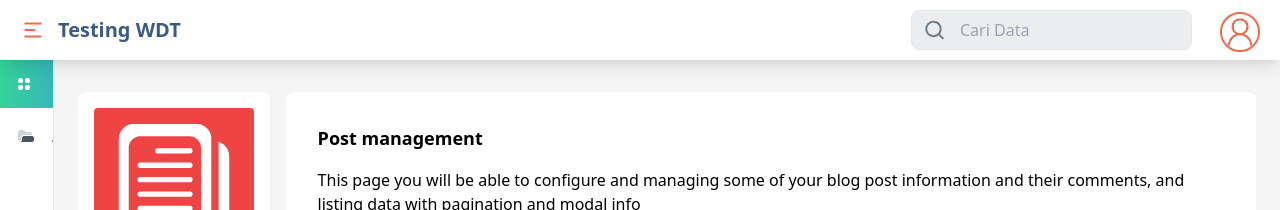
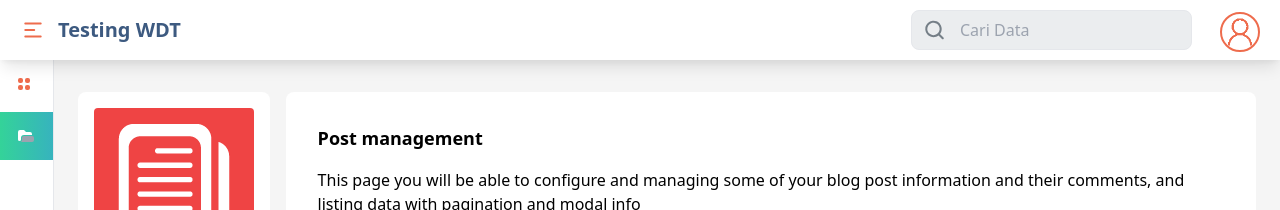
Before and after one commit to hadistlm/Testing-WDT, a Nuxt app: page /admin/posts in a window 1280 px wide. Shown: the top 210 px of the page. Built offline with nearby package versions, Linux system fonts and the light colour scheme; no server answers.

Commit message:
Adding : navbar & sidebar active state

```diff
--- a/components/core/Header.vue
+++ b/components/core/Header.vue
@@ -49,13 +49,44 @@
         }"
         class="md:hidden grid grid-cols-3 gap-3 mt-3 shadow-lg"
       >
-        <a class="flex flex-col items-center justify-end pb-2" href="#">
-          <img src="@/assets/icon/core-menu.svg" class="pb-4">
-        </a>
-        <a class="flex flex-col items-center justify-end" href="#">
-          <img src="@/assets/icon/core-menu.svg" class="pb-4">
-          <div class="w-10/12 border-t-4 menu-selected rounded"></div>
-        </a>
+        <NuxtLink
+          to="/dashboard"
+          class="flex flex-col items-center justify-end"
+        >
+          <svg
+            :class="{
+              'mb-2 text-gray-400' : currentPath !== 'dashboard',
+              'basic-color' : currentPath === 'dashboard'
+            }"
+            class="h-10 w-10"
+            viewBox="0 0 24 24"
+            fill="none"
+          >
+            <path d="M6 8a2 2 0 0 1 2-2h1a2 2 0 0 1 2 2v1a2 2 0 0 1-2 2H8a2 2 0 0 1-2-2V8ZM6 15a2 2 0 0 1 2-2h1a2 2 0 0 1 2 2v1a2 2 0 0 1-2 2H8a2 2 0 0 1-2-2v-1Z" class="fill-current text-cyan-400 dark:fill-slate-600"></path>
+            <path d="M13 8a2 2 0 0 1 2-2h1a2 2 0 0 1 2 2v1a2 2 0 0 1-2 2h-1a2 2 0 0 1-2-2V8Z" class="fill-current text-cyan-200 group-hover:text-cyan-300"></path>
+            <path d="M13 15a2 2 0 0 1 2-2h1a2 2 0 0 1 2 2v1a2 2 0 0 1-2 2h-1a2 2 0 0 1-2-2v-1Z" class="fill-current group-hover:text-sky-300"></path>
+          </svg>
+          <div v-show="currentPath === 'dashboard'" class="w-10/12 mt-2 border-t-4 menu-selected rounded"></div>
+        </NuxtLink>
+        <NuxtLink
+          to="/admin/posts"
+          class="flex flex-col items-center justify-end"
+        >
+          <svg
+            :class="{
+              'mb-2 text-gray-400' : currentPath !== 'posts',
+              'basic-color' : currentPath === 'posts'
+            }"
+            class="h-10 w-10"
+            xmlns="http://www.w3.org/2000/svg"
+            viewBox="0 0 20 20"
+            fill="currentColor"
+          >
+            <path class="fill-current" fill-rule="evenodd" d="M2 6a2 2 0 012-2h4l2 2h4a2 2 0 012 2v1H8a3 3 0 00-3 3v1.5a1.5 1.5 0 01-3 0V6z" clip-rule="evenodd" />
+            <path class="fill-current text-gray-400" d="M6 12a2 2 0 012-2h8a2 2 0 012 2v2a2 2 0 01-2 2H2h2a2 2 0 002-2v-2z" />
+          </svg>
+          <div v-show="currentPath === 'posts'" class="w-10/12 mt-2 border-t-4 menu-selected rounded"></div>
+        </NuxtLink>
         <div @click="toggleDropdown()" class="flex flex-col justify-end items-center pb-2">
           <img class="border-2 rounded-full menu-selected h-10 w-10" src="@/assets/icon/core-user.png">
           <div
@@ -87,6 +118,9 @@ export default {
     }
   },
   computed: {
+    currentPath () {
+      return this.$route.path.split('/').pop()
+    },
     user () {
       return this.$cookies.get('auth._user')
     },
@@ -126,6 +160,9 @@ export default {
   .menu-selected{
     border-color: #EE6C4D;
   }
+  .basic-color {
+    color: #EE6C4D;
+  }
   .input-background{
     background-color: rgb(156, 163, 175, 0.2);
   }
--- a/components/core/Sidebar.vue
+++ b/components/core/Sidebar.vue
@@ -4,24 +4,55 @@
       <div class="flex h-screen flex-col justify-between pb-6">
         <div>
           <ul class="space-y-1 tracking-wide">
-            <li class="min-w-max">
-              <a href="#" aria-label="dashboard" class="relative flex items-center space-x-4 bg-gradient-to-r from-green-400 to-blue-500 px-4 py-3 text-white">
+            <li
+              :class="{
+                'hover:bg-gray-200': currentPath === 'dashboard'
+              }"
+              class="min-w-max">
+              <NuxtLink
+                to="/dashboard"
+                aria-label="dashboard"
+                :class="{
+                  'bg-gradient-to-r from-green-400 to-blue-500 text-white' : currentPath === 'dashboard',
+                  'basic-color' : currentPath !== 'dashboard'
+                }"
+                class="relative flex items-center space-x-4 px-4 py-3"
+              >
                 <svg class="-ml-1 h-6 w-6" viewBox="0 0 24 24" fill="none">
                   <path d="M6 8a2 2 0 0 1 2-2h1a2 2 0 0 1 2 2v1a2 2 0 0 1-2 2H8a2 2 0 0 1-2-2V8ZM6 15a2 2 0 0 1 2-2h1a2 2 0 0 1 2 2v1a2 2 0 0 1-2 2H8a2 2 0 0 1-2-2v-1Z" class="fill-current text-cyan-400 dark:fill-slate-600"></path>
                   <path d="M13 8a2 2 0 0 1 2-2h1a2 2 0 0 1 2 2v1a2 2 0 0 1-2 2h-1a2 2 0 0 1-2-2V8Z" class="fill-current text-cyan-200 group-hover:text-cyan-300"></path>
                   <path d="M13 15a2 2 0 0 1 2-2h1a2 2 0 0 1 2 2v1a2 2 0 0 1-2 2h-1a2 2 0 0 1-2-2v-1Z" class="fill-current group-hover:text-sky-300"></path>
                 </svg>
                 <span class="-mr-1 font-medium">Dashboard</span>
-              </a>
+              </NuxtLink>
             </li>
-            <li class="min-w-max hover:bg-gray-200">
-              <a href="#" class="bg group flex items-center space-x-4 rounded-full px-4 py-3 text-gray-600">
+            <li
+              :class="{
+                'hover:bg-gray-200': currentPath === 'posts'
+              }"
+              class="min-w-max">
+              <NuxtLink
+                to="/admin/posts"
+                :class="{
+                  'bg-gradient-to-r from-green-400 to-blue-500' : currentPath === 'posts'
+                }"
+                class="bg group flex items-center space-x-4 px-4 py-3"
+              >
                 <svg xmlns="http://www.w3.org/2000/svg" class="h-5 w-5" viewBox="0 0 20 20" fill="currentColor">
-                  <path class="fill-current text-gray-300 group-hover:text-cyan-300" fill-rule="evenodd" d="M2 6a2 2 0 012-2h4l2 2h4a2 2 0 012 2v1H8a3 3 0 00-3 3v1.5a1.5 1.5 0 01-3 0V6z" clip-rule="evenodd" />
-                  <path class="fill-current text-gray-600 group-hover:text-cyan-600" d="M6 12a2 2 0 012-2h8a2 2 0 012 2v2a2 2 0 01-2 2H2h2a2 2 0 002-2v-2z" />
+                  <path
+                    :class="{
+                      'text-white' : currentPath === 'posts',
+                      'basic-color' : currentPath !== 'posts'
+                    }"
+                    class="fill-current group-hover:text-cyan-300"
+                    fill-rule="evenodd"
+                    d="M2 6a2 2 0 012-2h4l2 2h4a2 2 0 012 2v1H8a3 3 0 00-3 3v1.5a1.5 1.5 0 01-3 0V6z"
+                    clip-rule="evenodd"
+                  />
+                  <path class="fill-current text-gray-400 group-hover:text-cyan-600" d="M6 12a2 2 0 012-2h8a2 2 0 012 2v2a2 2 0 01-2 2H2h2a2 2 0 002-2v-2z" />
                 </svg>
-                <span class="group-hover:text-gray-700">Article List</span>
-              </a>
+                <span class="group-hover:text-gray-700">Post List</span>
+              </NuxtLink>
             </li>
           </ul>
         </div>
@@ -38,4 +69,18 @@
   </nav>
 </template>
 
-<style scoped></style>
+<script>
+export default {
+  computed: {
+    currentPath () {
+      return this.$route.path.split('/').pop()
+    }
+  }
+}
+</script>
+
+<style scoped>
+  .basic-color {
+    color: #EE6C4D;
+  }
+</style>
```
